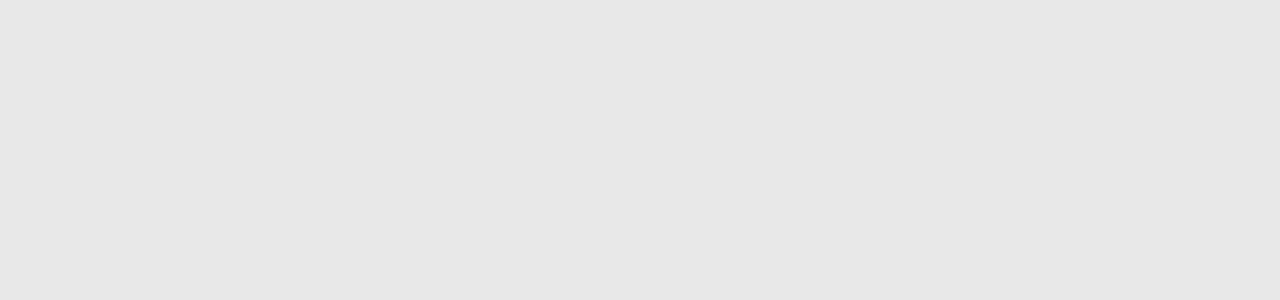
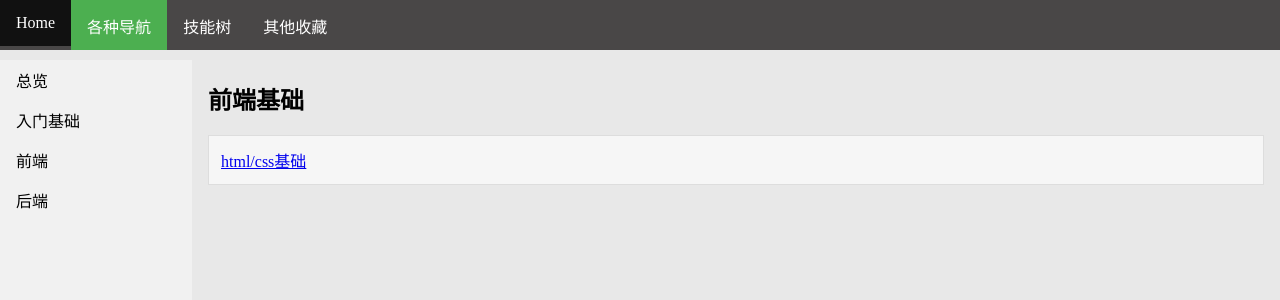
Before and after one commit to xxpasswd/my_collections, a Vue app: page /#/skill/front in a window 1280 px wide. Shown: the top 300 px of the page. Built offline with nearby package versions, Linux system fonts and the light colour scheme.

Commit message:
add contents

```diff
--- a/src/components/Skill.vue
+++ b/src/components/Skill.vue
@@ -3,7 +3,8 @@
       <ul>
         <li><router-link tag="li" to="/skill"><a>总览</a></router-link></li>
          <li><router-link tag="li" to="/skill/skill_base"><a>入门基础</a></router-link></li>
-
+         <li><router-link tag="li" to="/skill/front"><a>前端</a></router-link></li>
+         <li><router-link tag="li" to="/skill/backend"><a>后端</a></router-link></li>
       </ul>
       <div id="skill_detail">
         <router-view/>
--- /dev/null
+++ b/src/components/skill_components/Backend.vue
@@ -0,0 +1,28 @@
+<template>
+    <div>
+        <h2>django框架</h2>
+        <ul>
+            <li><a href="https://docs.djangoproject.com/en/2.1/">Django</a></li>
+            <li><a href="http://www.django-rest-framework.org/">django-restframework</a></li>
+        </ul>
+    </div>
+</template>
+
+<style scoped>
+* {
+  box-sizing: border-box;
+}
+
+ul {
+  list-style-type: none;
+  padding: 0;
+  margin: 0;
+}
+
+ul li {
+  border: 1px solid #ddd;
+  margin-top: -1px; /* Prevent double borders */
+  background-color: #f6f6f6;
+  padding: 12px;
+}
+</style>
--- a/src/components/skill_components/Base.vue
+++ b/src/components/skill_components/Base.vue
@@ -2,5 +2,9 @@
     <div>
     <h1>总览</h1>
     <b style="color:red">不唯有超世之才，必有坚忍不拔之志</b>
+    <p id="date">2018-08-14</p>
     </div>
 </template>
+
+<style scoped>
+</style>
--- /dev/null
+++ b/src/components/skill_components/Front.vue
@@ -0,0 +1,27 @@
+<template>
+    <div>
+        <h2>前端基础</h2>
+        <ul>
+            <li><a href="https://www.imooc.com/learn/9">html/css基础</a></li>
+        </ul>
+    </div>
+</template>
+
+<style scoped>
+* {
+  box-sizing: border-box;
+}
+
+ul {
+  list-style-type: none;
+  padding: 0;
+  margin: 0;
+}
+
+ul li {
+  border: 1px solid #ddd;
+  margin-top: -1px; /* Prevent double borders */
+  background-color: #f6f6f6;
+  padding: 12px;
+}
+</style>
--- a/src/components/skill_components/SkillBase.vue
+++ b/src/components/skill_components/SkillBase.vue
@@ -6,6 +6,24 @@
         <li><a href="http://python3-cookbook.readthedocs.io/zh_CN/latest/index.html">2.《python cookbook》</a></li>
         <li><a>2.《fluent python》</a></li>
     </ul>
+     <h2>算法与数据结构</h2>
+     <ul>
+         <li><a href="">算法与数据结构</a></li>
+     </ul>
+     <h2>计算机网络</h2>
+     <ul>
+         <li><a href="">tcp/ip</a></li>
+         <li><a href="">http</a></li>
+     </ul>
+     <h2>Linux系统</h2>
+     <ul>
+         <li><a href="https://linuxtools-rst.readthedocs.io/zh_CN/latest/">linux工具快速教程</a></li>
+     </ul>
+     <h2>数据库</h2>
+     <h2>版本控制</h2>
+     <ul>
+         <li><a href="https://git-scm.com/book/en/v2">《Progit》</a></li>
+     </ul>
     </div>
 </template>
 
```
Also changed, not shown: src/router/index.js (+10 -0 lines).
